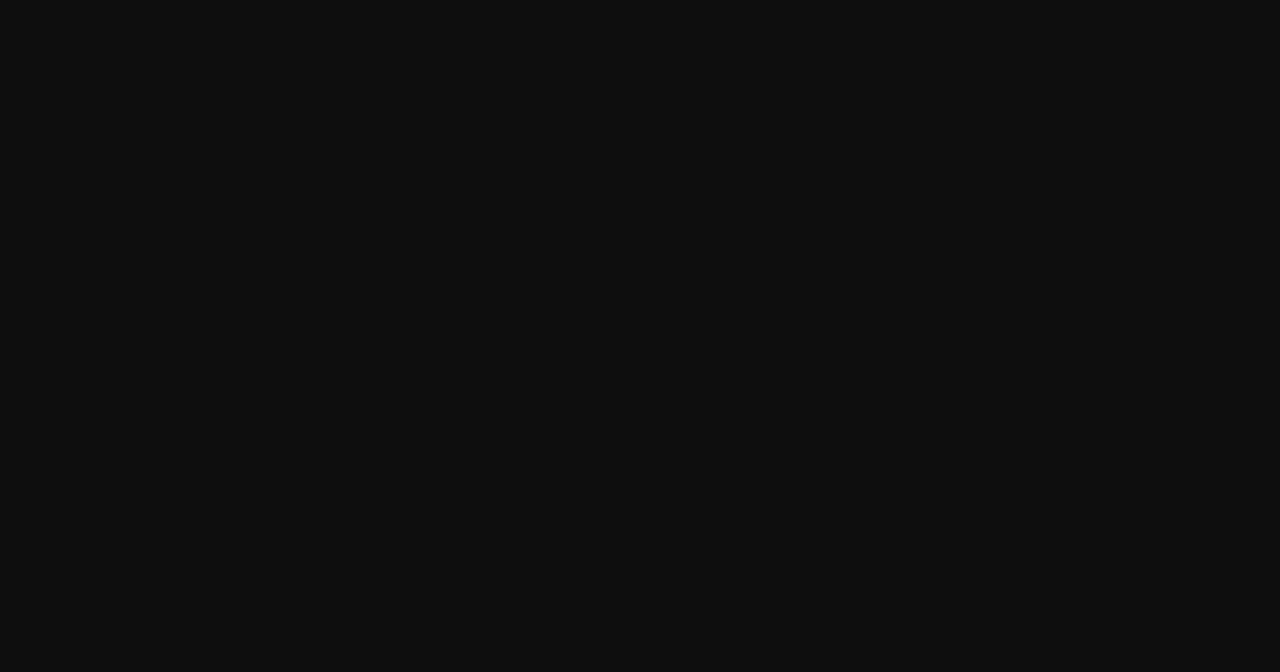
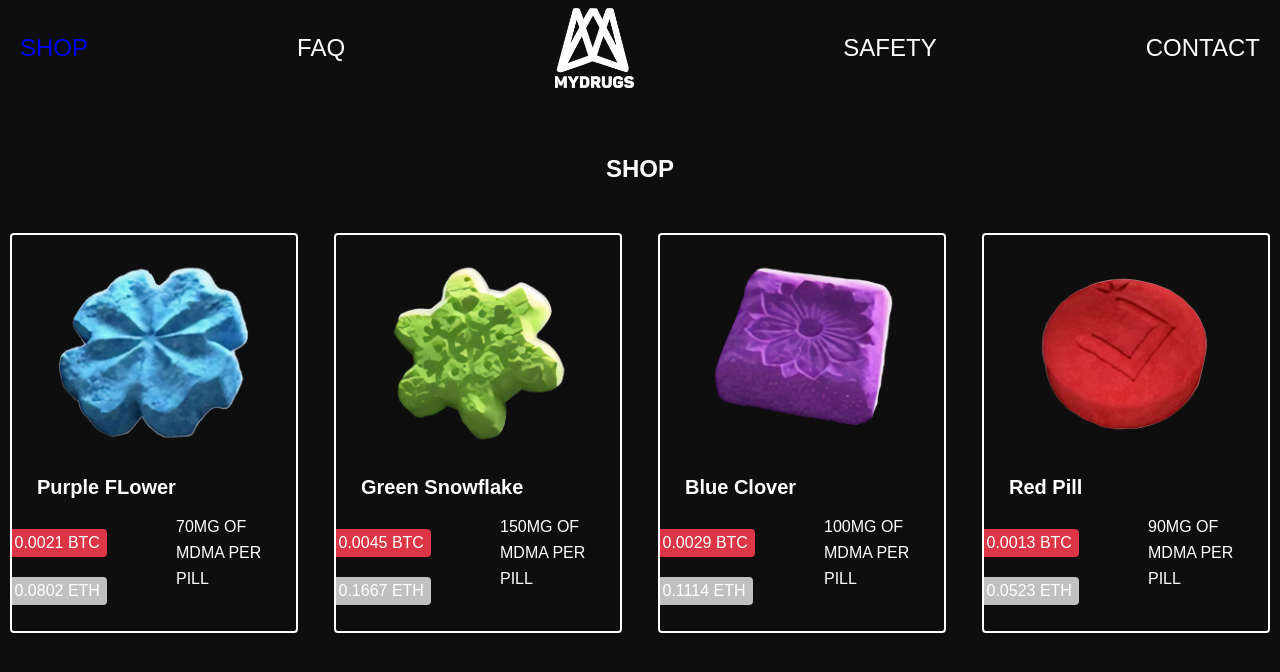
Before and after one commit to rodrigojsdeveloper/mydrugs, a React (Vite) app: page /shop in a window 1280 px wide. Before the commit this address had no page. Shown: the top 672 px of the page. Built offline with nearby package versions, Linux system fonts and the light colour scheme.

Commit message:
feat: add pages Home and Shop

```diff
--- a/src/components/Header/index.tsx
+++ b/src/components/Header/index.tsx
@@ -1,11 +1,12 @@
 import { LateralMenu } from "../LateralMenu";
 import logo from "../../assets/mydrugs.png";
+import { Link } from "react-router-dom";
 import { Container } from "./style";
 
 const Header = () => {
   return (
     <Container>
-      <a>SHOP</a>
+      <Link to="/shop">SHOP</Link>
       <a>FAQ</a>
       <img src={logo} alt="My Drugs" className="logo" />
       <a>SAFETY</a>
--- a/src/components/Header/style.ts
+++ b/src/components/Header/style.ts
@@ -24,6 +24,10 @@ const Container = styled.header`
     font-weight: 500;
     font-size: 24px;
     line-height: 28px;
+
+    &:visited {
+      color: var(--white-fixed);
+    }
   }
 
   @media (max-width: 768px) {
--- a/src/components/LateralMenu/index.tsx
+++ b/src/components/LateralMenu/index.tsx
@@ -1,5 +1,6 @@
 import menu from "../../assets/icons8-menu-arredondado-50.png";
 import x from "../../assets/icons8-excluir-48.png";
+import { Link } from "react-router-dom";
 import { Container } from "./style";
 import { useState } from "react";
 
@@ -30,8 +31,8 @@ const LateralMenu = () => {
         </div>
 
         <div>
-          <a>HOME</a>
-          <a>SHOP</a>
+          <Link to="/">HOME</Link>
+          <Link to="/shop">SHOP</Link>
           <a>FAQ</a>
           <a>SAFETY</a>
           <a>CONTACT</a>
--- a/src/components/LateralMenu/style.ts
+++ b/src/components/LateralMenu/style.ts
@@ -85,6 +85,10 @@ const Container = styled.div`
         line-height: 32px;
 
         padding-bottom: 25px;
+
+        &:visited {
+          color: var(--white-fixed);
+        }
       }
     }
 
@@ -116,6 +120,10 @@ const Container = styled.div`
         font-weight: 600;
         font-size: 24px;
         line-height: 32px;
+
+        &:visited {
+          color: var(--white-fixed);
+        }
       }
     }
   }
--- a/src/components/ListProducts/index.tsx
+++ b/src/components/ListProducts/index.tsx
@@ -10,7 +10,6 @@ const ListProducts = () => {
     <Container>
       <h2>SHOP</h2>
 
-      <h2>Most Popular</h2>
       <menu>
         <Product
           src={drug1}
--- a/src/components/ListProducts/style.ts
+++ b/src/components/ListProducts/style.ts
@@ -9,18 +9,9 @@ const Container = styled.div`
 
   margin: 0 auto;
 
-  & > h2:nth-child(1) {
+  & > h2 {
     padding: 60px 0 40px 0;
     text-align: center;
-  }
-
-  & > h2:nth-child(2) {
-    font-weight: 600;
-    font-size: 28px;
-    line-height: 32px;
-
-    text-align: left;
-    padding: 0 0 10px 10px;
   }
 
   & > menu {
--- /dev/null
+++ b/src/pages/Home/index.tsx
@@ -0,0 +1,14 @@
+import { Carroussel } from "../../components/Carroussel";
+import { Header } from "../../components/Header";
+import { Container } from "./style";
+
+const Home = () => {
+  return (
+    <Container>
+      <Header />
+      <Carroussel />
+    </Container>
+  );
+};
+
+export { Home };
--- /dev/null
+++ b/src/pages/Home/style.ts
@@ -0,0 +1,7 @@
+import styled from "styled-components";
+
+const Container = styled.div`
+  margin: 0 auto;
+`;
+
+export { Container };
--- /dev/null
+++ b/src/pages/Shop/index.tsx
@@ -0,0 +1,14 @@
+import { ListProducts } from "../../components/ListProducts";
+import { Header } from "../../components/Header";
+import { Container } from "./style";
+
+const Shop = () => {
+  return (
+    <Container>
+      <Header />
+      <ListProducts />
+    </Container>
+  );
+};
+
+export { Shop };
--- /dev/null
+++ b/src/pages/Shop/style.ts
@@ -0,0 +1,7 @@
+import styled from "styled-components";
+
+const Container = styled.div`
+  margin: 0 auto;
+`
+
+export { Container }
--- a/src/routes/index.tsx
+++ b/src/routes/index.tsx
@@ -1,9 +1,12 @@
 import { Routes, Route } from "react-router-dom";
+import { Home } from "../pages/Home";
+import { Shop } from "../pages/Shop";
 
 const AllRoutes = () => {
   return (
     <Routes>
-      <Route />
+      <Route path="/" element={<Home />} />
+      <Route path="/shop" element={<Shop />} />
     </Routes>
   );
 };
```
